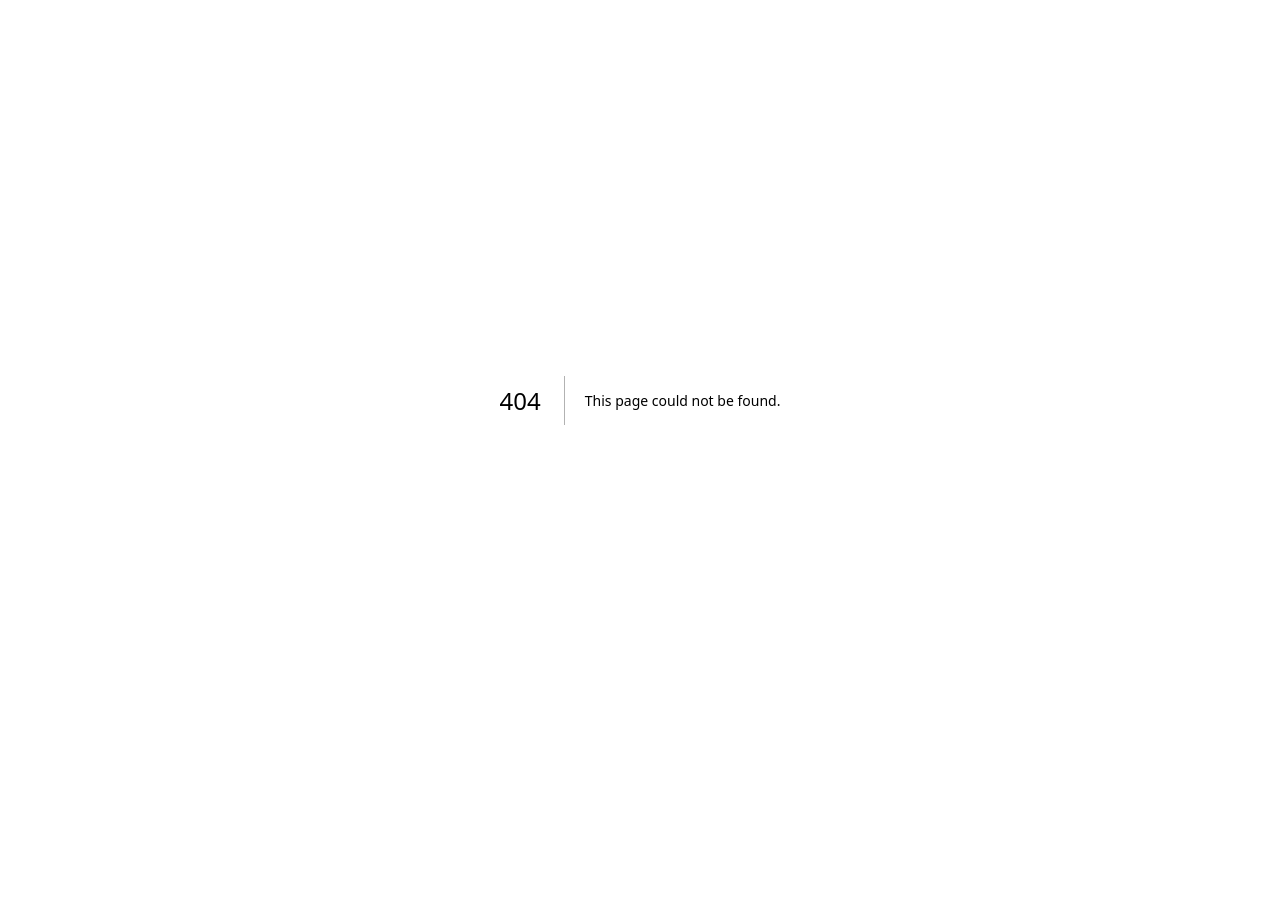
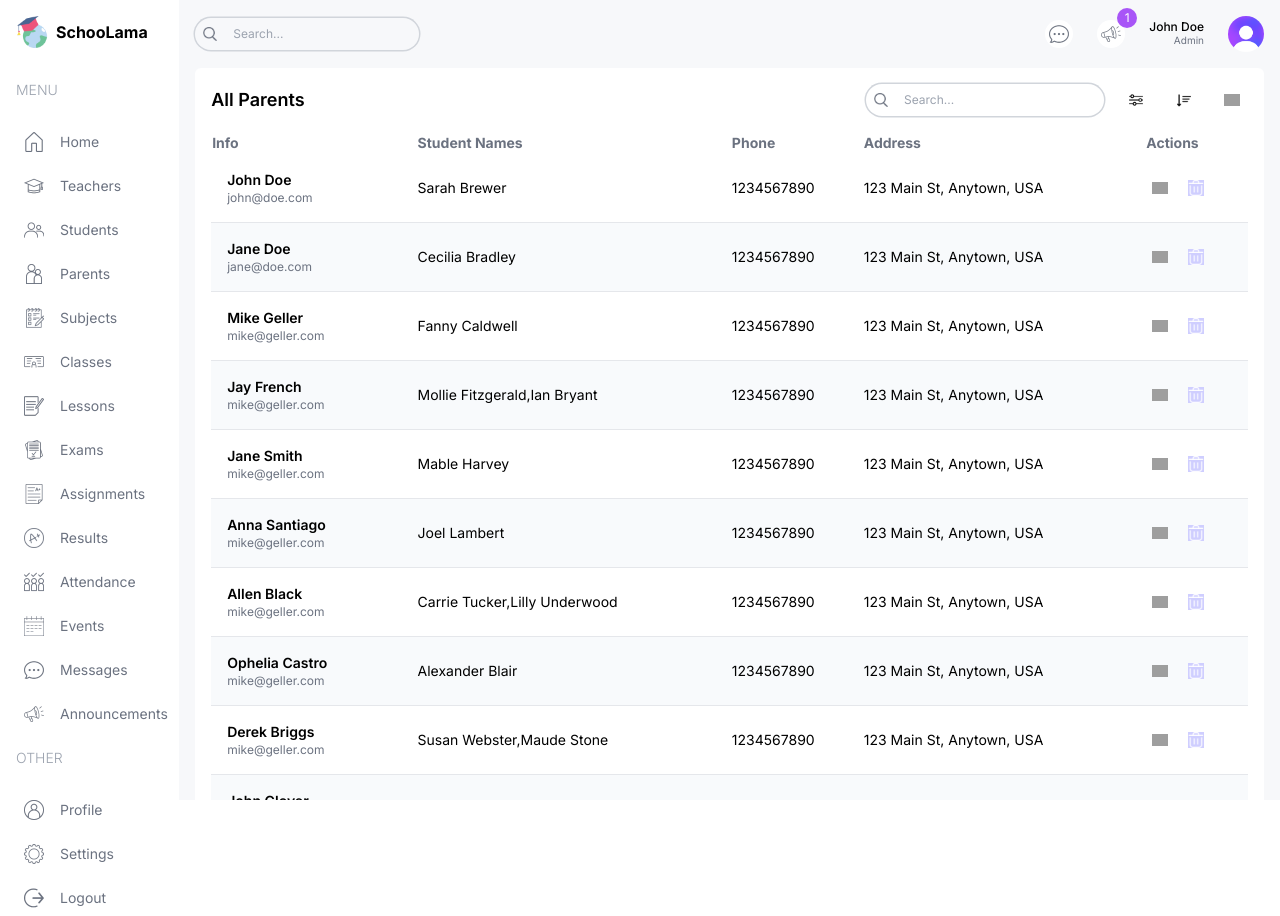
Before and after one commit to KrupaliSakhiya26/next-dashboard, a Next.js app: page /list/parents in a window 1280 px wide. Before the commit this address had no page. Before the commit the page ends 800 px from the top, so only its background shows below. Built offline with nearby package versions, Linux system fonts and the light colour scheme; grey boxes are pictures that could not be loaded.

Commit message:
first commit

```diff
--- /dev/null
+++ b/src/app/(dashboard)/list/parents/page.tsx
@@ -0,0 +1,99 @@
+import FormModal from "@/components/FormModal";
+import Pagination from "@/components/Pagination";
+import Table from "@/components/Table";
+import TableSearch from "@/components/TableSearch";
+import { parentsData, role } from "@/lib/data";
+import Image from "next/image";
+
+type Parent = {
+  id: number;
+  name: string;
+  email?: string;
+  students: string[];
+  phone: string;
+  address: string;
+};
+
+const columns = [
+  {
+    header: "Info",
+    accessor: "info",
+  },
+  {
+    header: "Student Names",
+    accessor: "students",
+    className: "hidden md:table-cell",
+  },
+  {
+    header: "Phone",
+    accessor: "phone",
+    className: "hidden lg:table-cell",
+  },
+  {
+    header: "Address",
+    accessor: "address",
+    className: "hidden lg:table-cell",
+  },
+  {
+    header: "Actions",
+    accessor: "action",
+  },
+];
+
+const ParentListPage = () => {
+  const renderRow = (item: Parent) => (
+    <tr
+      key={item.id}
+      className="border-b border-gray-200 even:bg-slate-50 text-sm hover:bg-lamaPurpleLight"
+    >
+      <td className="flex items-center gap-4 p-4">
+        <div className="flex flex-col">
+          <h3 className="font-semibold">{item.name}</h3>
+          <p className="text-xs text-gray-500">{item?.email}</p>
+        </div>
+      </td>
+      <td className="hidden md:table-cell">{item.students.join(",")}</td>
+      <td className="hidden md:table-cell">{item.phone}</td>
+      <td className="hidden md:table-cell">{item.address}</td>
+      <td>
+        <div className="flex items-center gap-2">
+          {role === "admin" && (
+            <>
+              <FormModal table="parent" type="update" data={item} />
+              <FormModal table="parent" type="delete" id={item.id} />
+            </>
+          )}
+        </div>
+      </td>
+    </tr>
+  );
+
+  return (
+    <div className="bg-white p-4 rounded-md flex-1 m-4 mt-0">
+      {/* TOP */}
+      <div className="flex items-center justify-between">
+        <h1 className="hidden md:block text-lg font-semibold">All Parents</h1>
+        <div className="flex flex-col md:flex-row items-center gap-4 w-full md:w-auto">
+          <TableSearch />
+          <div className="flex items-center gap-4 self-end">
+            <button className="w-8 h-8 flex items-center justify-center rounded-full bg-lamaYellow">
+              <Image src="/filter.png" alt="" width={14} height={14} />
+            </button>
+            <button className="w-8 h-8 flex items-center justify-center rounded-full bg-lamaYellow">
+              <Image src="/sort.png" alt="" width={14} height={14} />
+            </button>
+            {role === "admin" && (
+              <FormModal table="teacher" type="create"/>
+            )}
+          </div>
+        </div>
+      </div>
+      {/* LIST */}
+      <Table columns={columns} renderRow={renderRow} data={parentsData} />
+      {/* PAGINATION */}
+      <Pagination />
+    </div>
+  );
+};
+
+export default ParentListPage;
```
